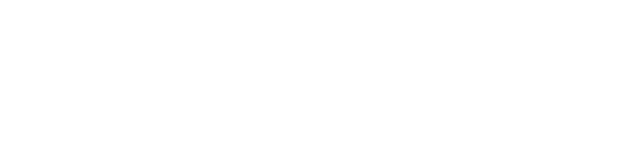
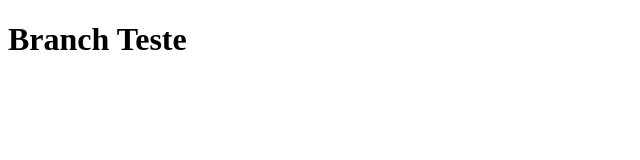
Before and after one commit to erikSug/Aula3-Web-Dev, a plain HTML site: page index.html in a window 1280 px wide. Shown: the whole page, without its empty margins (0-640 px from the left). Drawn offline with Linux system fonts and the light colour scheme.

Commit message:
Adicionando o h1 branch teste

```diff
--- a/index.html
+++ b/index.html
@@ -6,7 +6,7 @@
     <title>Exemplo3</title>
 </head>
 <body>
-
+    <h1>Branch Teste</h1>
     <!-- chamando o javascript externo -->
     <script src="script.js">
     </script>
```
